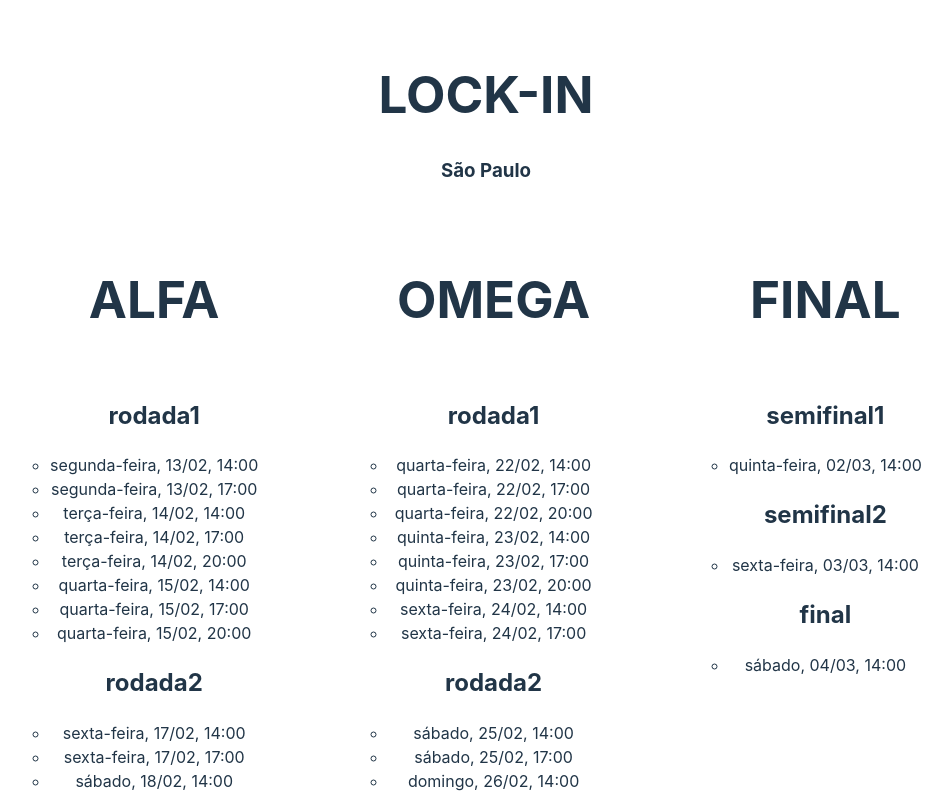
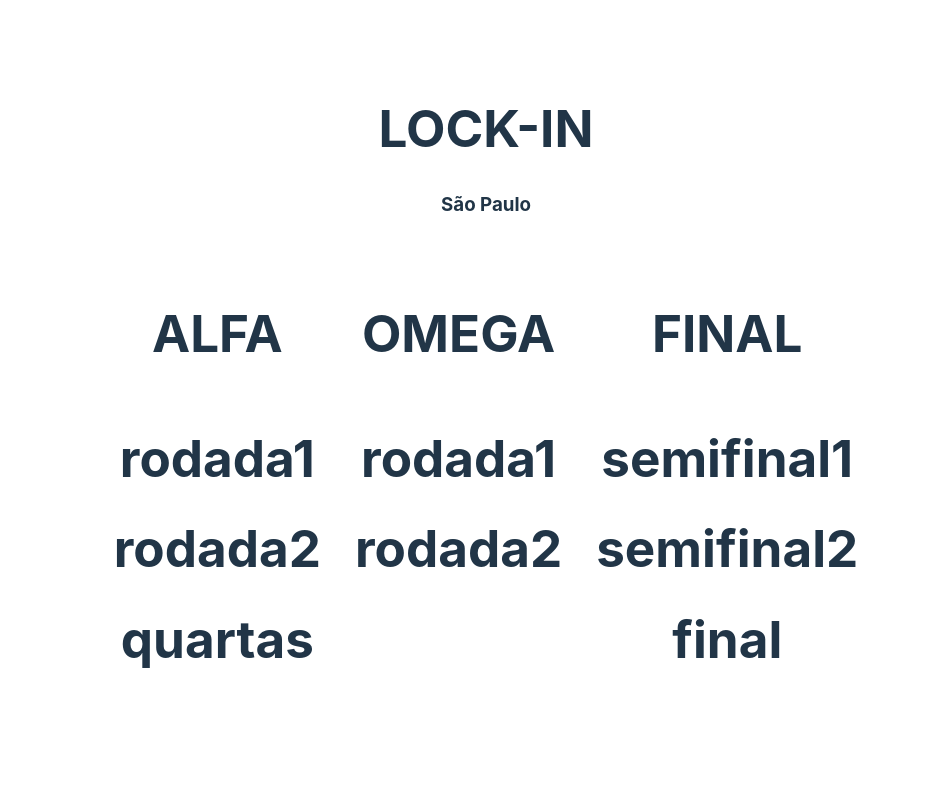
Before and after one commit to G-Casaes-Portifolio/valorant-lockin-scheduling, a React (Vite) app: page / in a window 1280 px wide. Shown: the top 796 px of the page, without its empty margins (154-1106 px from the left). Built offline with nearby package versions, Linux system fonts and the light colour scheme.

Commit message:
adicionado a opção dropdown dos jogos por rodada

```diff
--- a/src/App.css
+++ b/src/App.css
@@ -6,12 +6,12 @@
 }
 
 /* LIST VIEW */
-.list-container {
+.list-panel {
   display: flex;
   flex-flow: row nowrap;
 }
 
-.round-list {
+.list-item {
   display: flex;
   border: thin white solid;
   flex-flow: column nowrap;
@@ -22,8 +22,18 @@
   padding: 0;
   list-style-type: none;
 }
+.round-container h1 {
+  padding: 0 1rem;
+  cursor: pointer;
+}
 
-.game-list {
+.content {
+  display: none;
+}
+.content:active {
+  display: inline;
+}
+
+.content {
   margin: 0;
-  padding: 0 4em;
 }
--- a/src/components/List.jsx
+++ b/src/components/List.jsx
@@ -5,25 +5,39 @@ function List() {
   const options = {weekday: 'long', month: 'numeric', day: 'numeric',
     hour: '2-digit', minute: '2-digit'}
 
+  const showPanel = (id) => {
+    let element = document.getElementById(id);
+    console.log(element)
+    if(element.className.includes(':active'))
+      element.className = element.className.replace(':active', '')
+    else
+      element.className = element.className.concat(':active')
+  }
+
   return (
-    <div className="list-container">
+    <div className="list-panel">
       {data.datetime.map((roundset, i) => (
-      <div className="round-list" key={i}>
+      <div className="list-item" key={i}>
         <h1>{roundset.title}</h1>
-        <ul className="round-container">
+        <div className="round-container">
         {roundset.games.map((round, i) => (
-          <li key={i}>
-            <h2>{round.title}</h2>
-            <ul className="game-list">
+          <>
+          <h1 onClick={() => showPanel(
+            `${roundset.title}-${round.title}`)}>
+              {round.title}
+            </h1>
+          <ul /* ContentPanel */
+          className="content"
+          id={`${roundset.title}-${round.title}`}>
             {round.games.map((game, i) => {
               return <li key={i}>
                 {new Date(game).toLocaleDateString('pt-BR', options).toString()}
               </li>
             })}
           </ul>
-          </li>
+          </>
         ))}
-        </ul>
+        </div>
       </div>
       ))}
     </div>
```
Lines whose indentation alone changed are shown as unchanged.
